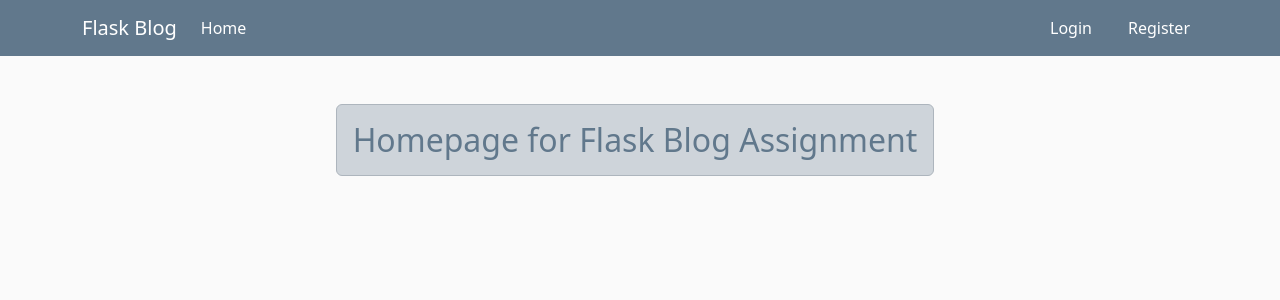
After one commit to waheed816/Smoothstack-Evaluation, a Flask app: template templates/about.html in a window 1280 px wide. The commit adds this page. Shown: the top 300 px of the page. Run offline with Flask 3, Linux system fonts and the light colour scheme; the template is opened without the code that fills it, so the values that code supplies are empty.

Commit message:
fixed all pylint issues

```diff
--- a/app.py
+++ b/app.py
@@ -1,9 +1,9 @@
 """Import flask to create an instance of flask and render_template to use html files"""
 from datetime import datetime
-from flask import Flask, render_template, flash, redirect, url_for, abort, session
+from flask import Flask, render_template, flash, redirect, url_for #, abort, session
 from flask_wtf import FlaskForm
 from wtforms import StringField, SubmitField, EmailField
-from wtforms import PasswordField, BooleanField, ValidationError
+from wtforms import PasswordField #, BooleanField, ValidationError
 from wtforms.validators import DataRequired, EqualTo, Length, Email
 from wtforms_validators import AlphaNumeric
 from flask_sqlalchemy import SQLAlchemy
@@ -11,8 +11,8 @@ from flask_migrate import Migrate
 from sqlalchemy import MetaData
 from werkzeug.security import generate_password_hash, check_password_hash
 from flask_login import UserMixin, login_user, LoginManager
-from flask_login import login_required, logout_user, current_user
-import logging
+from flask_login import logout_user, current_user #, login_required
+#import logging
 #Create Flask Instance
 app = Flask(__name__)
 
@@ -37,8 +37,6 @@ metadata = MetaData(naming_convention=convention)
 db = SQLAlchemy(app, metadata=metadata)
 
 migrate = Migrate(app, db, render_as_batch=True)
-
-
 
 class Users(db.Model, UserMixin):
     '''Create Users Model'''
@@ -77,28 +75,31 @@ def index():
     """Function rendering index.html template for default route"""
     return render_template("index.html")
 
-@app.route('/clear_session', methods=['POST'])
-def clear_session():
-    # Clear the session data
-    session.clear()
-    return '', 204
+# @app.route('/clear_session', methods=['POST'])
+# def clear_session():
+#     # Clear the session data
+#     session.clear()
+#     return '', 204
 
 #Create User Form
 class UserForm(FlaskForm):
     '''Form for adding new users'''
     username = StringField("Username",
         validators = [DataRequired(message = 'Username is required.'),
-                      Length(min=5,max=30, message = "Username must be between 5 and 30 characters."),
-                      AlphaNumeric(message = 'Username can only be alphabets and numbers with no spaces.')])
+                      Length(min=5,max=30,
+                             message="Username must be between 5 and 30 characters."),
+                      AlphaNumeric(
+                            message='Username can only be alphabets and numbers with no spaces.')])
     email = EmailField("Email",
-                        validators = [DataRequired(message = "Email is required."),
-                                      Email()])
+            validators = [DataRequired(message = "Email is required."), Email()])
     hashed_password = PasswordField('Password',
-                                    validators=[DataRequired(message = 'Password is required.'),
-                                                Length(min=5,max=20, message = "Password must be between 5 and 20 characters.")])
+                    validators=[DataRequired(message = 'Password is required.'),
+                                Length(min=5,max=20,
+                                        message = "Password must be between 5 and 20 characters.")])
     confirm_password = PasswordField('Confirm Password',
                         validators=[DataRequired(message = 'Password confirmation required.'),
-                                    EqualTo('hashed_password', message='Field must be equal to password.')])
+                                    EqualTo('hashed_password',
+                                            message='Field must be equal to password.')])
     submit = SubmitField("Sign Up")
 
 #Create Registration Route
@@ -125,7 +126,7 @@ def add_user():
 
         #print(">>>>", form.errors)
 
-        if not len(form.errors):
+        if len(form.errors) == 0:
             #print(">>>>>>>>>", form.hashed_password.data)
             password_hash = generate_password_hash(form.hashed_password.data)
             new_user = Users(email=form.email.data, username=form.username.data,
@@ -142,13 +143,18 @@ def add_user():
     return render_template("register_user.html", form=form)
 
 #Create @login_required functionality
+#create an instance of LoginManager class
 login_manager = LoginManager()
+#initialize the instance with our flask application instance
 login_manager.init_app(app)
+#let login_manager know where our login function is located
 login_manager.login_view = 'login'
 
 @login_manager.user_loader
 def load_user(user_id):
+    '''Load the user object from the user ID stored in the session'''
     return db.session.get(Users, int(user_id))
+    # return Users.query.get(int(user_id))
 
 #Create Login Form
 class LoginForm(FlaskForm):
@@ -178,8 +184,8 @@ def login():
                 login_user(user, remember=False)
                 flash("You Have Been Logged In!", 'success')
                 return redirect(url_for('index'))
-            else:
-                form.password.errors.append("Incorrect password.")
+
+            form.password.errors.append("Incorrect password.")
         else:
             form.email.errors.append("Email address is not registered.")
 
@@ -193,9 +199,9 @@ def logout():
         logout_user()
         flash("You Have Been Logged Out.", 'success')
         return redirect(url_for('index'))
-    else:
-        flash("You Cannot Logout Without Logging In.")
-        return redirect(url_for('login'))
+
+    flash("You Cannot Logout Without Logging In.")
+    return redirect(url_for('login'))
 
 #Create Exception Handler route
 @app.errorhandler(Exception)
--- /dev/null
+++ b/templates/about.html
@@ -0,0 +1,13 @@
+{% extends 'base.html' %}
+
+{% block content %}
+
+    <br/>
+    <center>
+        <h2 id="check-circle-fill" class="alert alert-dark fade show" role="alert" style="color: rgba(97,120,140,255); margin-bottom: none; width: fit-content;">
+            Homepage for Flask Blog Assignment
+        </h2>
+    </center>
+
+
+{% endblock %}
--- a/templates/base.html
+++ b/templates/base.html
@@ -3,7 +3,7 @@
   <head>
     <meta charset="utf-8">
     <meta name="viewport" content="width=device-width, initial-scale=1">
-    <title>FLASK </title>
+    <title>FLASK BLOG</title>
     <link href="https://cdn.jsdelivr.net/npm/bootstrap@5.3.3/dist/css/bootstrap.min.css" rel="stylesheet" integrity="sha384-QWTKZyjpPEjISv5WaRU9OFeRpok6YctnYmDr5pNlyT2bRjXh0JMhjY6hW+ALEwIH" crossorigin="anonymous">
   </head>
   <body style="background-color: rgba(250,250,250,255);">
--- a/templates/index.html
+++ b/templates/index.html
@@ -15,7 +15,7 @@
     <br/>
     <center>
         <h2 id="check-circle-fill" class="alert alert-dark fade show" role="alert" style="color: rgba(97,120,140,255); margin-bottom: none; width: fit-content;">
-            Homepage for Flask Core Assignment
+            Homepage for Flask Blog Assignment
         </h2>
     </center>
 
--- a/templates/nav_bar.html
+++ b/templates/nav_bar.html
@@ -1,6 +1,6 @@
 <nav class="navbar navbar-expand-lg" style="background-color: rgba(97,120,140,255);">
     <div class="container container-fluid">
-      <a class="navbar-brand" style="color:white" href="{{url_for('index')}}">Flask Core</a>
+      <a class="navbar-brand" style="color:white" href="{{url_for('index')}}">Flask Blog</a>
       <button class="navbar-toggler" type="button" data-bs-toggle="collapse" data-bs-target="#navbarSupportedContent" aria-controls="navbarSupportedContent" aria-expanded="false" aria-label="Toggle navigation">
         <span class="navbar-toggler-icon"></span>
       </button>
```
Also changed, not shown: test_registration.py (+12 -5 lines), instance/flask_core.db.
